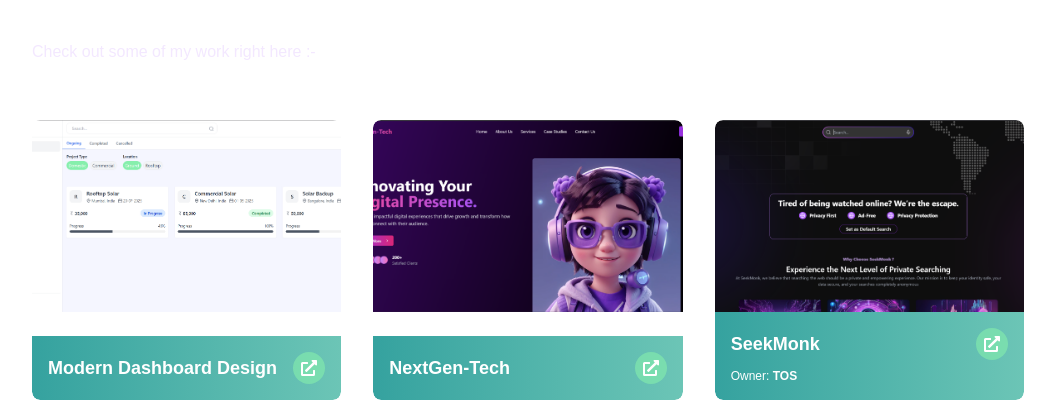
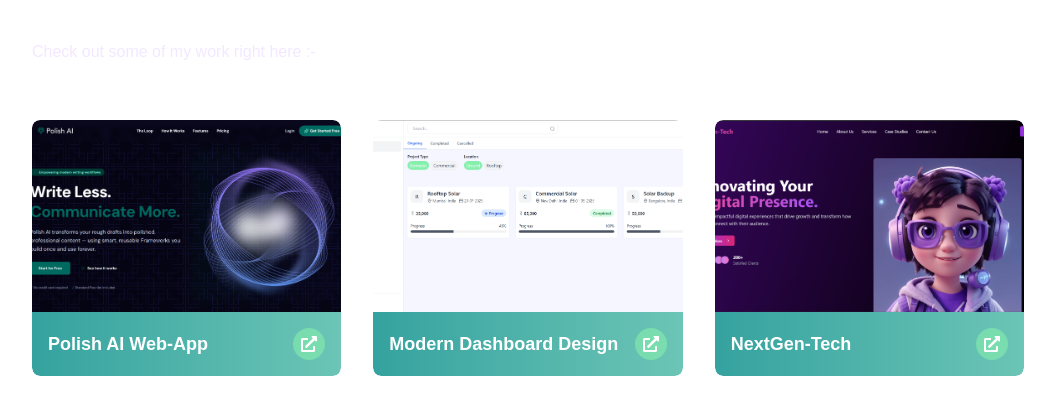
Before and after one commit to Abhishek8218/Portfolio, a React (Vite) app: page / in a window 1280 px wide. Shown: the part 1420-1826 px from the top of the page, without its empty margins (112-1167 px from the left). Built offline with nearby package versions, Linux system fonts and the light colour scheme; a web font is replaced by a local one.

Commit message:
added polishAi project

```diff
--- a/src/Portfolio.jsx
+++ b/src/Portfolio.jsx
@@ -10,6 +10,7 @@ import seekmonk from "../assets/seekmonk.png"
 import nextgen from "../assets/nextgen.png"
 import dashboard from "../assets/dashboard.png"
 import hyperdash from "../assets/hyperdash.png"
+import polishAi from "../assets/polishAi.png"
 
 const Portfolio = () => {
   const portfolios = [
@@ -144,6 +145,13 @@ const Portfolio = () => {
       href: "https://modern-dashboard-lyart.vercel.app/project?tab=Ongoing",
       description: "Modern & Sleek Dashboard template.",
     },
+     {
+      id: 20,
+      src: polishAi,
+      title: "Polish AI Web-App",
+      href: "https://polishai.vercel.app/",
+      description: "AI-powered text polishing with custom frameworks.",
+    },
   ]
 
   const container = {
```
